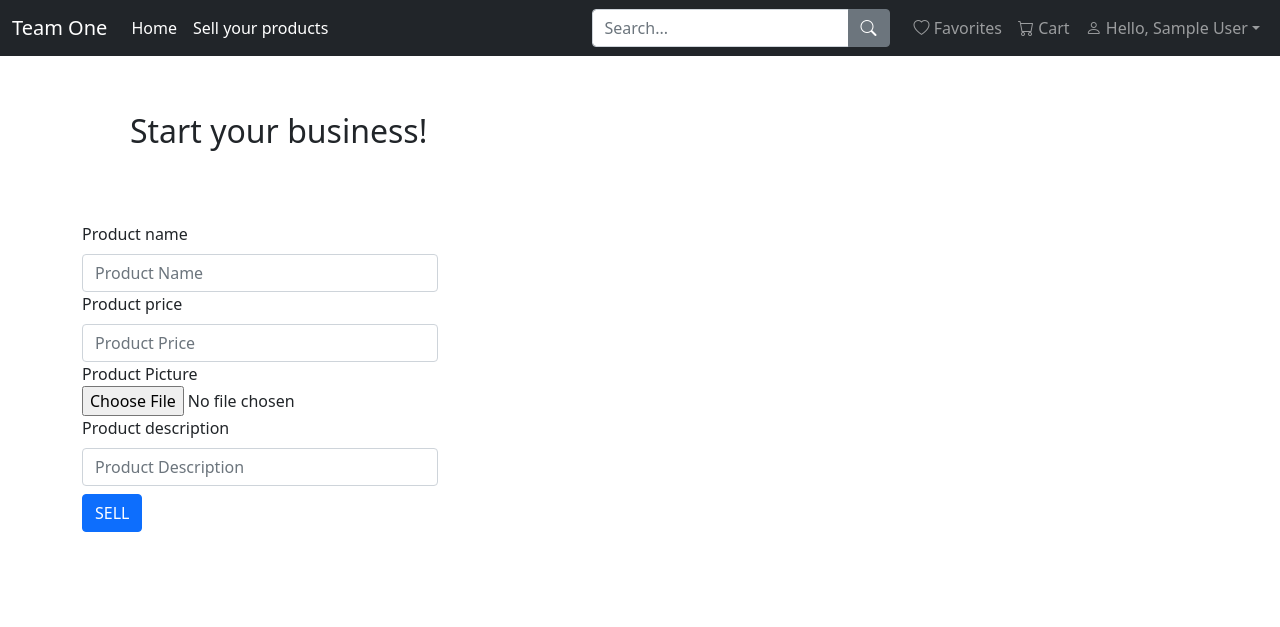
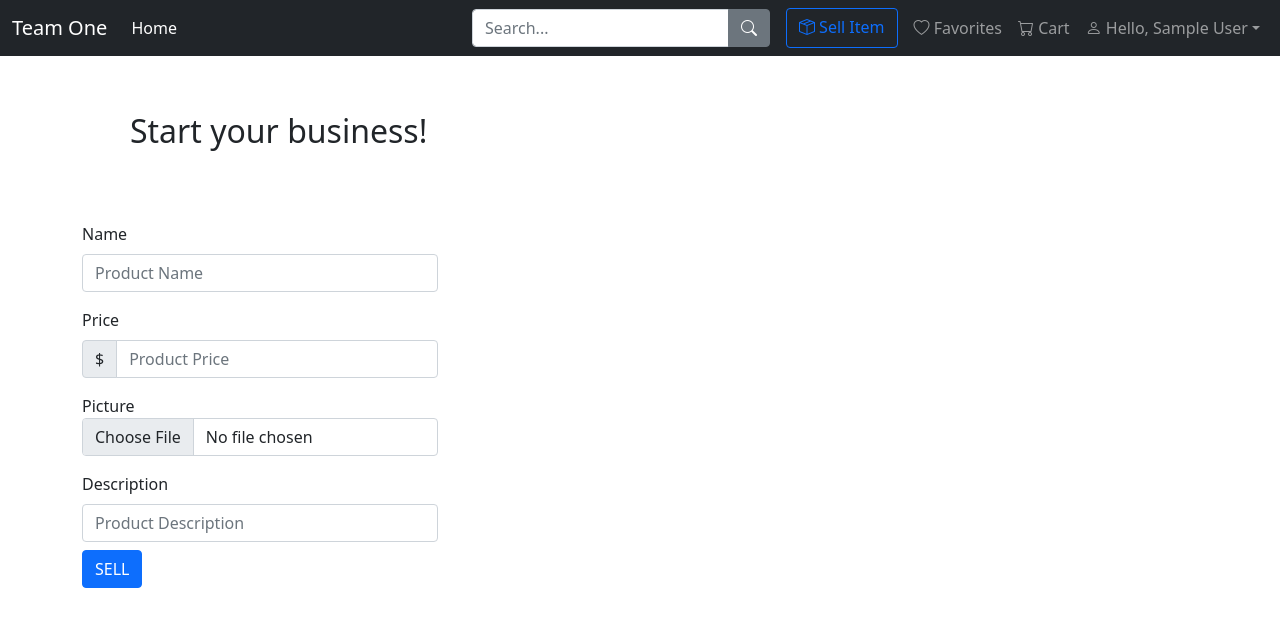
Before and after one commit to Jeff-SJSU/CMPE131-Project, a Flask app: page /product in a window 1280 px wide. Shown: the top 627 px of the page. Run offline with Flask 2, Linux system fonts and the light colour scheme; a user stored in the database is signed in; tables that the repository leaves empty hold one stand-in row (values such as "Sample post"); some libraries are stand-ins or nearby versions.

Commit message:
Tweak product form

```diff
--- a/app/forms.py
+++ b/app/forms.py
@@ -17,10 +17,10 @@ class RegisterForm(FlaskForm):
     submit = SubmitField('Create Account')
 
 class AddItemForm(FlaskForm):
-    name = StringField('Product name', validators=[DataRequired()])
-    price = StringField('Product price', validators=[DataRequired()])
-    img = FileField('Product Picture', validators=[FileAllowed(['jpg','png'])])
-    description = StringField('Product description ', validators=[DataRequired()])
+    name = StringField('Name', validators=[DataRequired()])
+    price = DecimalField('Price', validators=[DataRequired()])
+    img = FileField('Picture', validators=[FileAllowed(['jpg','png'])])
+    description = StringField('Description ', validators=[DataRequired()])
 
 class AccountForm(FlaskForm):
     username = StringField('Username', validators=[DataRequired()])
--- a/app/routes.py
+++ b/app/routes.py
@@ -122,6 +122,10 @@ def delete():
 # still missing something like redirect to seller's product display or something after
 @app.route('/product', methods=['GET', 'POST'])
 def selling():
+    if current_user.is_anonymous:
+        return redirect('/login')
+    elif not current_user.seller:
+        return redirect('/account')
     form = AddItemForm()
     if form.validate_on_submit():
         name = form.name.data
@@ -135,4 +139,4 @@ def selling():
         db.session.commit()
         return redirect('/account')
 
-    return render_template('product.html', form=form)
+    return render_template('add_product.html', form=form)
--- a/templates/product.html
+++ b/templates/add_product.html
@@ -9,21 +9,22 @@
         <div class="form-container mb-2 ">
             {{ form.hidden_tag() }}
             {{ form.name.label(class_="form-label") }}
-            {{ form.name(size=32, class_="form-control", placeholder="Product Name") }}
-            <div class="form-group">
+            {{ form.name(size=32, class_="form-control mb-3", placeholder="Product Name") }}
             {{ form.price.label(class_="form-label") }}
-            {{ form.price(size=32, class_="form-control", placeholder="Product Price") }}
+            <div class="input-group mb-3">
+                <span class="input-group-text">$</span>
+                {{ form.price(size=32, class_="form-control", placeholder="Product Price") }}
             </div>
-            <div class="form-group">
+            <div class="mb-3">
                 {{ form.img.label() }}
-                {{ form.img(class="form-control-file") }}
+                {{ form.img(class="form-control") }}
                 {% if form.img.errors %}
                     {% for error in form.img.errors %}
                         <span class="class-danger">{{ error }}</span><br>
                     {% endfor %}
                 {% endif%}
             </div>
-            <div class="form-group">
+            <div class="mb-2">
             {{ form.description.label(class_="form-label") }}
             {{ form.description(size=32, class_="form-control", placeholder="Product Description") }}
             </div>
--- a/templates/layout.html
+++ b/templates/layout.html
@@ -13,7 +13,6 @@
                 <a class="navbar-brand" href="/">Team One</a>
                 <ul class="navbar-nav me-auto">
                     <li class="nav-item"><a href="/" class="nav-link active">Home</a></li>
-                    <li class="nav-item"><a href="/product" class="nav-link active"> Sell your products</a></li>
                 </ul>
                 <div class="d-flex">
                     <form class="input-group me-3 mb-0" action="/search">
@@ -26,6 +25,9 @@
                     <li class="nav-item"><a class="nav-link" href="/register"><span class="bi bi-person-plus"></span> Register</a></li>
                     <li class="nav-item"><a class="nav-link" href="/login"><span class="bi bi-box-arrow-in-right"></span> Login</a></li>
                     {% else %}
+                    {% if current_user.seller %}
+                    <a class="btn btn-outline-primary me-2" href="/product"><i class="bi bi-box-seam"></i> Sell Item</a>
+                    {% endif %}
                     <li class="nav-item"><a class="nav-link" href="/wishlist"><span class="bi bi-heart"></span> Favorites</a></li>
                     <li class="nav-item"><a class="nav-link" href="/cart"><span class="bi bi-cart"></span> Cart</a></li>
                     <div class="nav-item dropdown">
```
Also changed, not shown: static/images/products/default.jpg (added).
